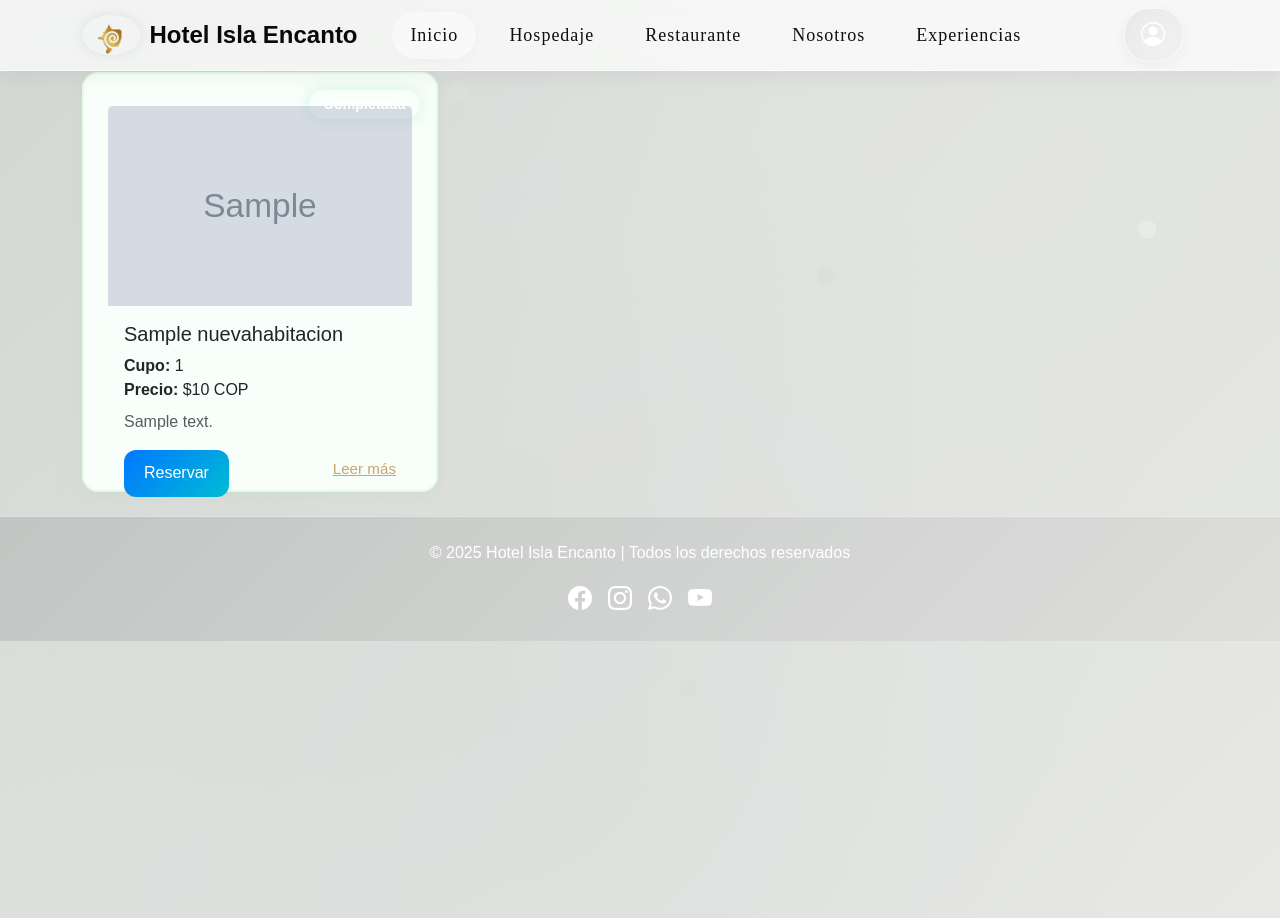
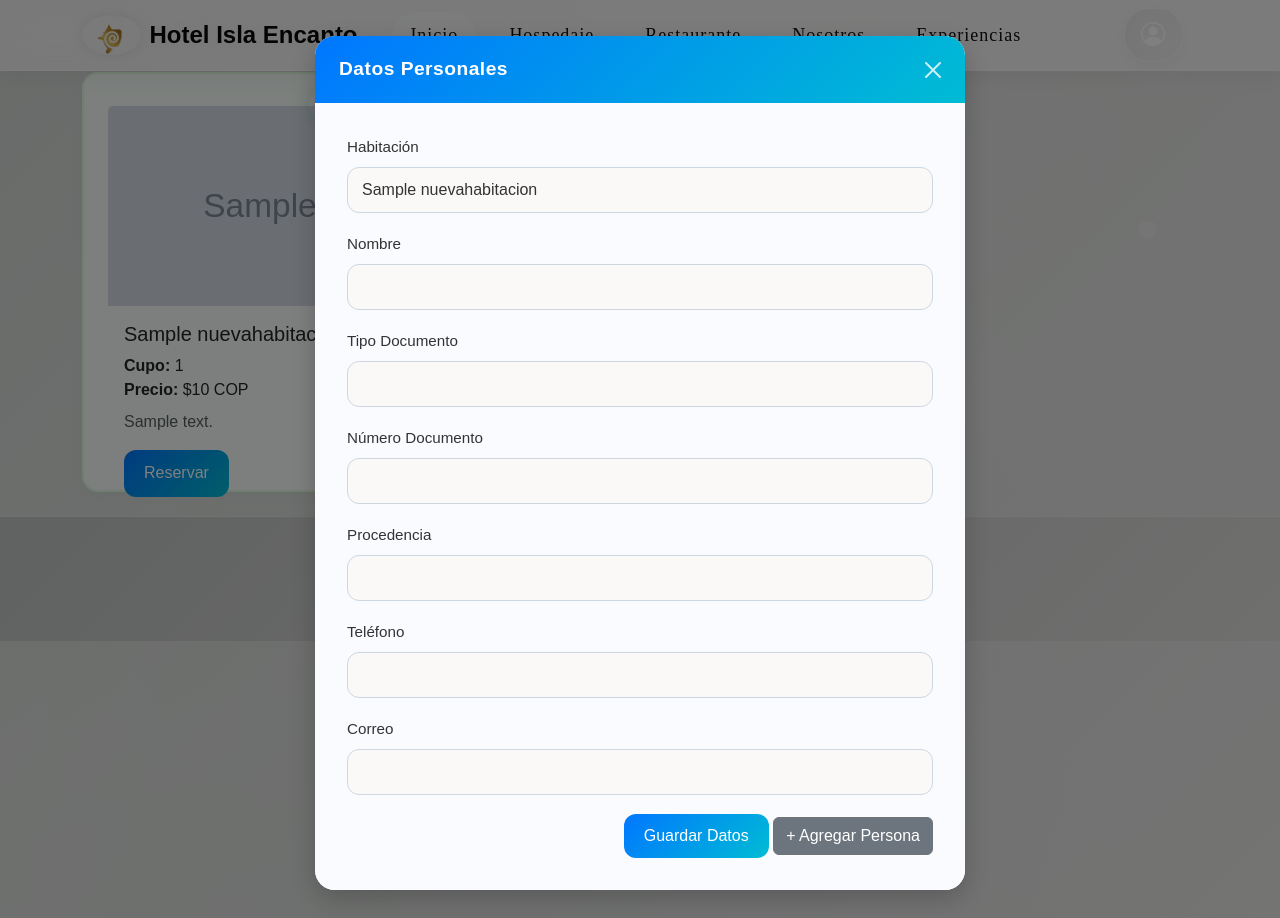
Before and after one commit to EricaRuiz321/IslaEncanto, a Flask app: template templates/usuario/hospedaje_usuario.html in a window 1280 px wide. Run offline with Flask 3, Linux system fonts and the light colour scheme; tables that the repository leaves empty hold one stand-in row (values such as "Sample post"); the template is opened without the code that fills it: values that come from a table or form of the project are taken from there, most other values are stand-ins (such as "Sample title", 1, 10 or a date in 2020); grey boxes marked "Sample" are stand-in pictures.

Commit message:
Update hospedaje_usuario.html

```diff
--- a/templates/usuario/hospedaje_usuario.html
+++ b/templates/usuario/hospedaje_usuario.html
@@ -4,9 +4,12 @@
 <br>
 <div class="container mt-5">
   <div class="row" id="habitaciones-user">
+
     {% if habitaciones|length == 0 %}
       <div class="col-12">
-        <div class="alert alert-info">Por el momento no hay habitaciones disponibles. Vuelve pronto.</div>
+        <div class="alert alert-info">
+          Por el momento no hay habitaciones disponibles. Vuelve pronto.
+        </div>
       </div>
     {% endif %}
 
@@ -17,7 +20,9 @@
 
           <!-- Imagen -->
           <img src="{{ url_for('static', filename=h.imagen if h.imagen else 'img/default.jpg') }}"
-               class="card-img-top" alt="{{ h.nombre }}" style="height:200px; object-fit:cover;">
+               class="card-img-top"
+               alt="{{ h.nombre }}"
+               style="height:200px; object-fit:cover;">
 
           <!-- Estado / Badge ARRIBA -->
           <span class="badge estado-label {{ h.estado|lower }}"
@@ -38,23 +43,27 @@
               {{ h.descripcion or "Sin descripción." }}
             </p>
 
-            <!-- Botón Leer más y Reservar(abajo alineado a la derecha) -->
+            <!-- Botón Leer más y Reservar -->
             <div class="mt-auto d-flex justify-content-between">
-              <button type="button" class="btn btn-primary" data-bs-toggle="modal" data-bs-target="#formReserva{{ h.id }}">
+              <button type="button" class="btn btn-primary"
+                      data-bs-toggle="modal"
+                      data-bs-target="#formReserva{{ h.id }}">
                 Reservar
               </button>
-              <button type="button" class="btn btn-link p-0" data-bs-toggle="modal" data-bs-target="#modalHabitacion{{ h.id }}">
+
+              <button type="button" class="btn btn-link p-0"
+                      data-bs-toggle="modal"
+                      data-bs-target="#modalHabitacion{{ h.id }}">
                 Leer más
               </button>
             </div>
-
           </div>
         </div>
       </div>
 
       <!-- Modal Leer más -->
-
-		 		<div class="modal fade" id="modalHabitacion{{ h.id }}" tabindex="-1" aria-labelledby="modalHabitacionLabel{{ h.id }}" aria-hidden="true">
+      <div class="modal fade" id="modalHabitacion{{ h.id }}" tabindex="-1"
+           aria-labelledby="modalHabitacionLabel{{ h.id }}" aria-hidden="true">
         <div class="modal-dialog modal-lg modal-dialog-centered">
           <div class="modal-content">
             <div class="modal-header">
@@ -65,13 +74,16 @@
               <div class="row">
                 <!-- Imagen izquierda -->
                 <div class="col-md-5">
-										<img src="{{ url_for('static', filename=h.imagen if h.imagen else 'img/default.jpg') }}" class="img-fluid rounded shadow-sm" alt="{{ h.nombre }}">
+                  <img src="{{ url_for('static', filename=h.imagen if h.imagen else 'img/default.jpg') }}"
+                       class="img-fluid rounded shadow-sm" alt="{{ h.nombre }}">
                 </div>
+
                 <!-- Datos derecha -->
                 <div class="col-md-7">
                   <p><strong>Cupo:</strong> {{ h.cupo_personas }}</p>
                   <p><strong>Precio:</strong> ${{ '{:,.0f}'.format(h.precio) }} COP</p>
                   <p><strong>Estado:</strong> {{ h.estado }}</p>
+
                   {% if h.descripcion %}
                     <p><strong>Descripción:</strong> {{ h.descripcion }}</p>
                   {% else %}
@@ -87,25 +99,22 @@
         </div>
       </div>
 
-
       <!-- FORMULARIO RESERVA -->
-      <div class="modal fade" id="formReserva{{ h.id }}" tabindex="-1" aria-labelledby="formReservaLabel{{ h.id }}" aria-hidden="true">
+      <div class="modal fade" id="formReserva{{ h.id }}" tabindex="-1"
+           aria-labelledby="formReservaLabel{{ h.id }}" aria-hidden="true">
         <div class="modal-dialog modal-lg modal-dialog-centered">
           <div class="modal-content">
             <div class="modal-header">
               <h5 class="modal-title" id="formReservaLabel{{ h.id }}">Reservar {{ h.nombre }}</h5>
               <button type="button" class="btn-close" data-bs-dismiss="modal" aria-label="Cerrar"></button>
             </div>
+
             <div class="modal-body">
-              <div class="row">
-
-                <!-- Formulario derecha -->
-                <div class="col-md-7">
               <form method="POST" action="{{ url_for('habitacionHuesped.reservar_habitacion') }}">
                 <input type="hidden" name="habitacion_id" value="{{ h.id }}">
 
                 <div class="mb-3">
-                      <label class="form-label">Nombre Habitación</label>
+                  <label class="form-label">Nombre habitación</label>
                   <input type="text" class="form-control" name="nombre" value="{{ h.nombre }}" readonly>
                 </div>
 
@@ -115,34 +124,37 @@
                 </div>
 
                 <div class="mb-3">
-                      <label class="form-label">Cantidad Personas</label>
-                      <input type="number" class="form-control" name="cantidad_personas" value="{{ h.cupo_personas }}" min="1" max="{{ h.cupo_personas }}" required>
+                  <label class="form-label">Cantidad de Personas</label>
+                  <input type="number" class="form-control" name="cantidad_personas"
+                         min="1" max="{{ h.cupo_personas }}"
+                         placeholder="Máximo {{ h.cupo_personas }}"
+                         required>
                 </div>
 
                 <div class="mb-3">
                   <label class="form-label">Check-in</label>
-                      <input type="date" class="form-control" name="check_in" value="{{ current_date }}" readonly>
+                  <input type="date" class="form-control" name="check_in"
+                         value="{{ current_date }}" readonly>
                 </div>
 
                 <div class="mb-3">
                   <label class="form-label">Check-out</label>
-                      <input type="date" class="form-control" name="check_out" required>
+                  <input type="date" class="form-control" name="check_out"
+                         min="{{ current_date }}" required>
                 </div>
 
-                    <button type="button" class="btn btn-success" data-bs-target="#formDatosPersonales{{ h.id }}" data-bs-toggle="modal"
-                    data-bs-dismiss="modal">Confirmar Reserva</button>
-
+                <div class="text-end">
+                  <button type="submit" class="btn btn-success">Confirmar Reserva</button>
+                </div>
               </form>
             </div>
           </div>
         </div>
       </div>
-        </div>
-      </div>
 
-
-      <!-- FORMULARIO DATOS PERSONALES (segundo paso) -->
-      <div class="modal fade" id="formDatosPersonales{{ h.id }}" tabindex="-1" aria-labelledby="formDatosPersonalesLabel{{ h.id }}" aria-hidden="true">
+      <!-- FORMULARIO DATOS PERSONALES -->
+      <div class="modal fade" id="formDatosPersonales{{ h.id }}" tabindex="-1"
+           aria-labelledby="formDatosPersonalesLabel{{ h.id }}" aria-hidden="true">
         <div class="modal-dialog modal-lg modal-dialog-centered">
           <div class="modal-content">
             <div class="modal-header">
@@ -152,48 +164,71 @@
             <div class="modal-body">
               <form method="POST" action="{{ url_for('huesped.guardar_huesped') }}">
                 <input type="hidden" name="habitacion_id" value="{{ h.id }}">
+
                 <div class="mb-3">
                   <label class="form-label">Habitación</label>
                   <input type="text" class="form-control" name="habitacion_nombre" value="{{ h.nombre }}" readonly>
                 </div>
+
                 <div class="mb-3">
                   <label class="form-label">Nombre</label>
                   <input type="text" class="form-control" name="nombre" required>
                 </div>
+
                 <div class="mb-3">
                   <label class="form-label">Tipo Documento</label>
                   <input type="text" class="form-control" name="tipoDocumento" required>
                 </div>
+
                 <div class="mb-3">
                   <label class="form-label">Número Documento</label>
                   <input type="text" class="form-control" name="numeroDocumento" required>
                 </div>
+
                 <div class="mb-3">
                   <label class="form-label">Procedencia</label>
                   <input type="text" class="form-control" name="procedencia" required>
                 </div>
+
                 <div class="mb-3">
                   <label class="form-label">Teléfono</label>
                   <input type="text" class="form-control" name="telefono" required>
                 </div>
+
                 <div class="mb-3">
                   <label class="form-label">Correo</label>
                   <input type="email" class="form-control" name="correo" required>
                 </div>
-                <div class="text-end">
-                  <button type="submit" class="btn btn-primary">Guardar Datos</button>
-                </div>
+
                 <input type="hidden" name="precio" value="{{ h.precio }}">
                 <input type="hidden" name="cantidad_personas" value="{{ h.cupo_personas }}">
                 <input type="hidden" name="check_in" value="{{ current_date }}">
                 <input type="hidden" name="check_out" value="{{ current_date }}">
+
+                <div class="text-end">
+                  <button type="submit" class="btn btn-primary">Guardar Datos</button>
+                  <button type="submit" name="agregar_otro" value="1" class="btn btn-secondary">
+                    + Agregar Persona
+                  </button>
+                </div>
               </form>
             </div>
           </div>
         </div>
       </div>
-
     {% endfor %}
   </div>
 </div>
+
+<!-- SCRIPT para abrir modal automáticamente -->
+<script>
+  document.addEventListener("DOMContentLoaded", function() {
+    const habitacionId = "{{ habitacion_id or '' }}";
+    if (habitacionId) {
+      const modal = new bootstrap.Modal(document.getElementById(`formDatosPersonales${habitacionId}`));
+      modal.show();
+    }
+  });
+</script>
+
 {% endblock %}
```
Lines whose indentation alone changed are shown as unchanged.
